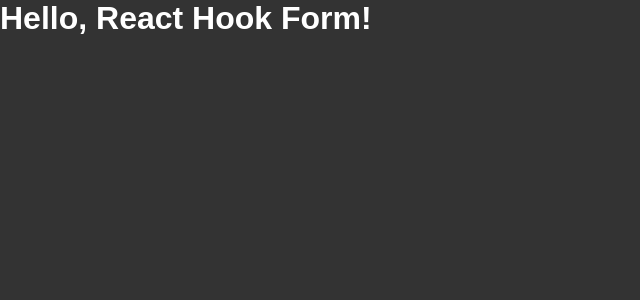
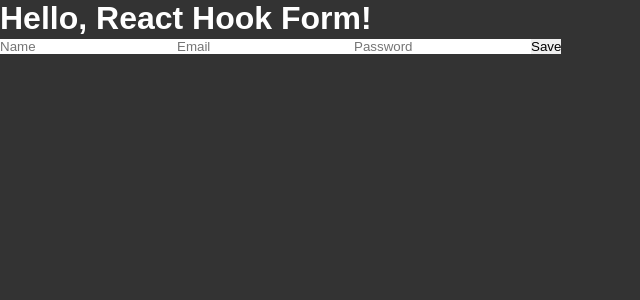
Before and after one commit to victorbadaro/react-hook-form-example, a React (Vite) app: page / in a window 1280 px wide. Shown: the top 300 px of the page, without its empty margins (0-640 px from the left). Built offline with nearby package versions, Linux system fonts and the light colour scheme.

Commit message:
feat: complete the form component with basic react hook form features

```diff
--- a/src/components/Form/index.tsx
+++ b/src/components/Form/index.tsx
@@ -1,3 +1,24 @@
+import { SubmitHandler, useForm } from "react-hook-form";
+
+interface FormFields {
+	name: string;
+	email: string;
+	password: string;
+}
+
 export function Form() {
-	return <form></form>;
+	const { register, handleSubmit } = useForm<FormFields>();
+	const onFormSubmit: SubmitHandler<FormFields> = (data) => {
+		console.log(data);
+	};
+
+	return (
+		<form onSubmit={handleSubmit(onFormSubmit)}>
+			<input type="text" {...register('name')} placeholder="Name" />
+			<input type="email" {...register('email')} placeholder="Email" />
+			<input type="password" {...register('password')} placeholder="Password" />
+
+			<button type="submit">Save</button>
+		</form>
+	);
 }
```
